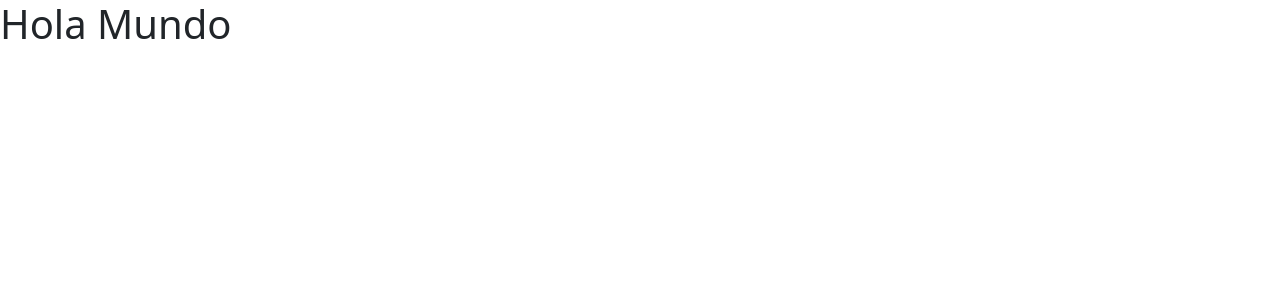
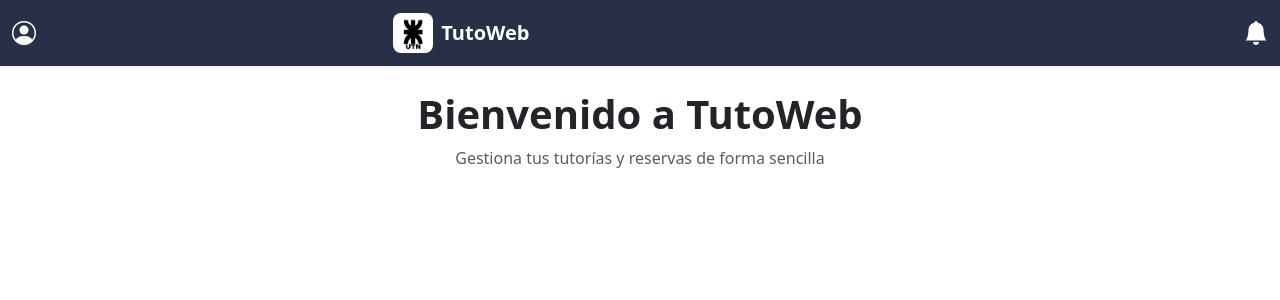
Before and after one commit to Consigli-Santino/tutoweb-frontend, a React (Vite) app: page /home in a window 1280 px wide. Shown: the top 300 px of the page. Built offline with nearby package versions, Linux system fonts and the light colour scheme.

Commit message:
add navbar and sidebar

```diff
--- a/index.html
+++ b/index.html
@@ -5,6 +5,7 @@
     <link rel="icon" type="image/svg+xml" href="/vite.svg" />
     <meta name="viewport" content="width=device-width, initial-scale=1.0" />
     <link href="https://cdn.jsdelivr.net/npm/bootstrap@5.3.0-alpha1/dist/css/bootstrap.min.css" rel="stylesheet">
+    <link rel="stylesheet" href="https://cdn.jsdelivr.net/npm/bootstrap-icons@1.11.1/font/bootstrap-icons.css">
     <title>Vite + React</title>
   </head>
   <body>
--- a/src/App.jsx
+++ b/src/App.jsx
@@ -14,7 +14,8 @@ function App() {
                     {/* Rutas públicas */}
                     <Route path="/" element={<Login />} />
                     <Route path="/login" element={<Login />} />
-                    <Route path="/home" element={<Home />} />
+                    <Route path="/home" element={<Home />}
+                    />
                 </Routes>
             </BrowserRouter>
     );
--- a/src/components/Home.jsx
+++ b/src/components/Home.jsx
@@ -1,8 +1,30 @@
+import Navbar from "./Navbar.jsx";
+
 const Home =()=>{
+    const userOptions = [
+        { id: 1, name: 'Mi Perfil', icon: 'person-circle', path: '/profile' },
+        { id: 2, name: 'Mis Tutorías', icon: 'journal-bookmark', path: '/tutorials' },
+        { id: 3, name: 'Mis Reservas', icon: 'calendar-check', path: '/reservations' },
+        { id: 4, name: 'Configuración', icon: 'gear-fill', path: '/settings' },
+        { id: 5, name: 'Cerrar Sesión', icon: 'box-arrow-right', path: '/logout' }
+    ];
 
 
     return(
-        <h1>Hola Mundo</h1>
+        <div className="d-flex flex-column min-vh-100">
+            {/* Navbar */}
+            <Navbar userOptions={userOptions} />
+
+            {/* Contenido */}
+            <div className="container-fluid py-4 flex-grow-1">
+                <div className="row">
+                    <div className="col-12">
+                        <h1 className="fw-bold text-center">Bienvenido a TutoWeb</h1>
+                        <p className="text-center text-muted">Gestiona tus tutorías y reservas de forma sencilla</p>
+                    </div>
+                </div>
+            </div>
+        </div>
     )
 }
 export default Home
--- /dev/null
+++ b/src/components/Navbar.jsx
@@ -0,0 +1,144 @@
+import React, { useState, useEffect, useRef } from 'react';
+import { Link } from 'react-router-dom';
+import utnLogo from '../assets/UTN_logo.jpg';
+
+// Estilos CSS mínimos para la animación de la campana
+const notificationBellStyle = `
+  @keyframes bellShake {
+    0% { transform: rotate(0); }
+    15% { transform: rotate(10deg); }
+    30% { transform: rotate(-10deg); }
+    45% { transform: rotate(5deg); }
+    60% { transform: rotate(-5deg); }
+    75% { transform: rotate(0); }
+    100% { transform: rotate(0); }
+  }
+
+  .notification-bell:hover {
+    animation: bellShake 0.5s cubic-bezier(.36,.07,.19,.97) both;
+    transform-origin: top center;
+    display: inline-block;
+  }
+`;
+
+const Navbar = ({ userOptions = [] }) => {
+    const [sidebarOpen, setSidebarOpen] = useState(false);
+    const sidebarRef = useRef(null);
+
+    // Cerrar sidebar cuando se hace clic fuera de él
+    useEffect(() => {
+        function handleClickOutside(event) {
+            if (sidebarRef.current && !sidebarRef.current.contains(event.target) &&
+                !event.target.closest('.profile-toggle')) {
+                setSidebarOpen(false);
+            }
+        }
+
+        document.addEventListener('mousedown', handleClickOutside);
+        return () => {
+            document.removeEventListener('mousedown', handleClickOutside);
+        };
+    }, [sidebarRef]);
+
+    // Opciones por defecto si no se pasan userOptions
+    const defaultOptions = [
+        { id: 1, name: 'Mi Perfil', icon: 'person-circle', path: '/profile' },
+        { id: 2, name: 'Configuración', icon: 'gear-fill', path: '/settings' },
+        { id: 3, name: 'Mis Tutorías', icon: 'journal-bookmark', path: '/tutorials' },
+        { id: 4, name: 'Cerrar Sesión', icon: 'box-arrow-right', path: '/logout' }
+    ];
+
+    const options = userOptions.length > 0 ? userOptions : defaultOptions;
+
+    return (
+        <>
+            {/* Navbar con Bootstrap */}
+            <nav className="navbar navbar-expand-lg navbar-dark shadow-sm sticky-top" style={{ backgroundColor: '#283048' }}>
+                <div className="container-fluid">
+                    {/* Perfil a la izquierda */}
+                    <button
+                        className="btn btn-link text-white border-0 p-0 profile-toggle"
+                        type="button"
+                        onClick={() => setSidebarOpen(!sidebarOpen)}
+                    >
+                        <i className="bi bi-person-circle fs-4"></i>
+                    </button>
+
+                    {/* Logo central */}
+                    <div className="navbar-brand mx-auto d-flex align-items-center">
+                        <div className="bg-white rounded-3 p-1 me-2" style={{width: '40px', height: '40px'}}>
+                            <img src={utnLogo} alt="Logo UTN" className="img-fluid" />
+                        </div>
+                        <span className="fw-bold d-none d-sm-inline">TutoWeb</span>
+                    </div>
+
+                    {/* Notificaciones a la derecha */}
+                    <div className="ms-auto">
+                        <button className="btn btn-link text-white border-0 p-0">
+                            <i className="bi bi-bell-fill fs-4 notification-bell"></i>
+                        </button>
+                    </div>
+                </div>
+            </nav>
+
+            {/* Offcanvas Sidebar para el perfil */}
+            <div
+                ref={sidebarRef}
+                className={`offcanvas offcanvas-start ${sidebarOpen ? 'show' : ''}`}
+                tabIndex="-1"
+                id="profileSidebar"
+                style={{
+                    visibility: sidebarOpen ? 'visible' : 'hidden',
+                    maxWidth: '280px'
+                }}
+            >
+                <div className="offcanvas-header text-white" style={{ backgroundColor: '#283048' }}>
+                    <div className="d-flex align-items-center">
+                        <div className="bg-white rounded-3 p-1 me-2" style={{width: '40px', height: '40px'}}>
+                            <img src={utnLogo} alt="Logo UTN" className="img-fluid" />
+                        </div>
+                        <h5 className="offcanvas-title">TutoWeb</h5>
+                    </div>
+                    <button
+                        type="button"
+                        className="btn-close btn-close-white"
+                        onClick={() => setSidebarOpen(false)}
+                        aria-label="Close"
+                    ></button>
+                </div>
+
+                <div className="offcanvas-body p-0">
+                    <div className="p-3">
+                        <p className="text-muted small mb-2">MENÚ</p>
+                        <div className="list-group list-group-flush">
+                            {options.map((option) => (
+                                <Link
+                                    key={option.id}
+                                    to={option.path}
+                                    className="list-group-item list-group-item-action border-0 rounded-3 mb-1 d-flex align-items-center"
+                                    onClick={() => setSidebarOpen(false)}
+                                >
+                                    <i className={`bi bi-${option.icon} me-3`}></i>
+                                    <span>{option.name}</span>
+                                </Link>
+                            ))}
+                        </div>
+                    </div>
+                </div>
+            </div>
+
+            {/* Backdrop cuando sidebar está abierto */}
+            {sidebarOpen && (
+                <div
+                    className="offcanvas-backdrop fade show"
+                    onClick={() => setSidebarOpen(false)}
+                ></div>
+            )}
+
+            {/* Estilos mínimos solo para la animación */}
+            <style>{notificationBellStyle}</style>
+        </>
+    );
+};
+
+export default Navbar
```
